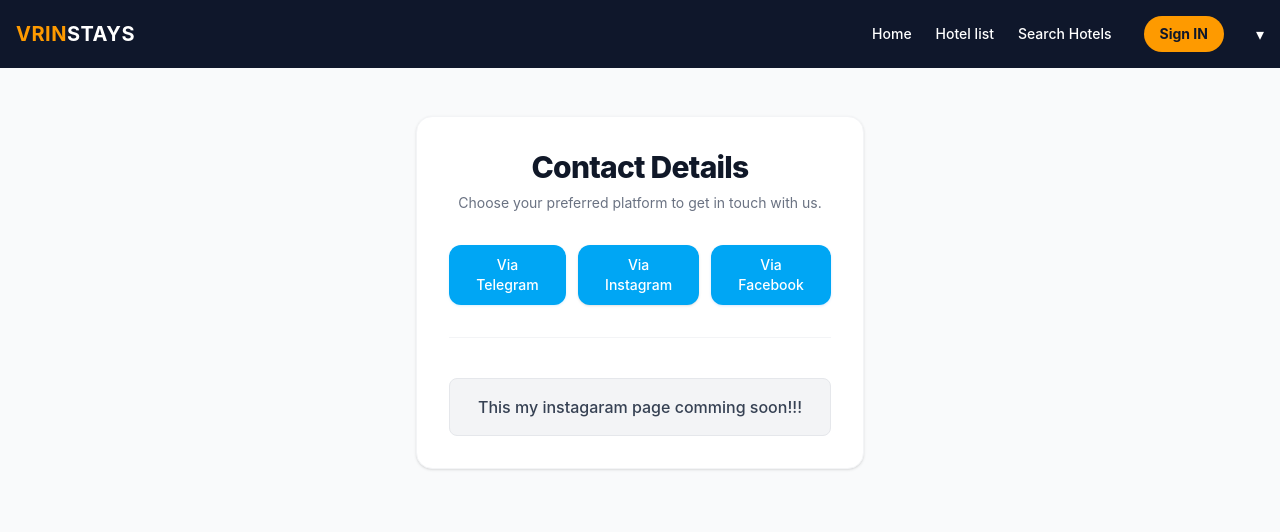
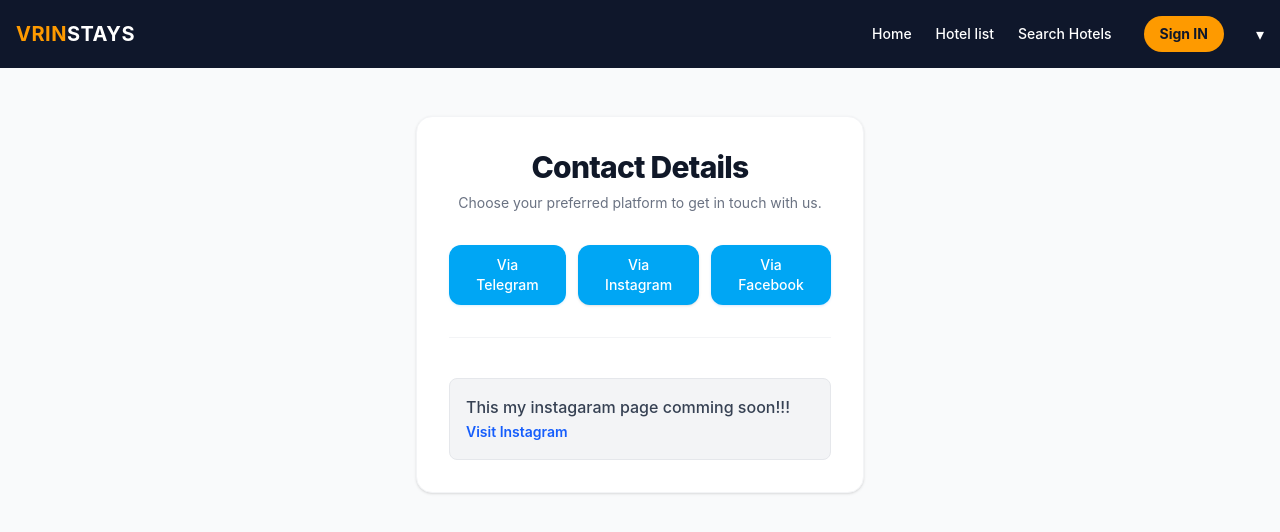
Before and after one commit to Suyashgupta-dev/Vrin-Stays, a React (Vite) app: page /Contact/ig in a window 1280 px wide. Shown: the top 532 px of the page. Built offline with nearby package versions, Linux system fonts and the light colour scheme.

Commit message:
updated contact us page, and about us page

```diff
--- a/src/Pages/Children_contact/FB.jsx
+++ b/src/Pages/Children_contact/FB.jsx
@@ -1,9 +1,17 @@
 export default function FB() {
     return (
         <div className="p-4 bg-gray-100 rounded-lg border border-gray-200 mt-4">
-            <p className="text-gray-700 font-medium text-center">
+            <p className="text-gray-700 font-medium ">
                 This is my Facebook page coming soon!!!
             </p>
+            <a
+                href="https://facebook.com"
+                target="_blank"
+                rel="noopener noreferrer"
+                className="text-blue-600 hover:underline text-sm font-semibold"
+            >
+                Visit Facebook
+            </a>
         </div>
     );
 }
--- a/src/Pages/Children_contact/IG.jsx
+++ b/src/Pages/Children_contact/IG.jsx
@@ -1,9 +1,17 @@
 export default function IG(){
     return(<>
      <div className="p-4 bg-gray-100 rounded-lg border border-gray-200 mt-4">
-            <p className="text-gray-700 font-medium text-center">
+            <p className="text-gray-700 font-medium ">
                  This my instagaram page comming soon!!!
             </p>
+             <a
+                href="https://Instagram.com"
+                target="_blank"
+                rel="noopener noreferrer"
+                className="text-blue-600 hover:underline text-sm font-semibold"
+            >
+                Visit Instagram
+            </a>
         </div>
 
         </>)
--- a/src/Pages/Children_contact/TP.jsx
+++ b/src/Pages/Children_contact/TP.jsx
@@ -1,9 +1,17 @@
 export default function TP(){
     return(<>
      <div className="p-4 bg-gray-100 rounded-lg border border-gray-200 mt-4">
-            <p className="text-gray-700 font-medium text-center">
+            <p className="text-gray-700 font-medium">
                 This my Telegram page comming soon!!!
             </p>
+             <a
+                href="https://telegram.com"
+                target="_blank"
+                rel="noopener noreferrer"
+                className="text-blue-600 hover:underline text-sm font-semibold"
+            >
+                Visit Telegram
+            </a>
         </div>
 
         </>)
--- a/src/Pages/Home_page.jsx
+++ b/src/Pages/Home_page.jsx
@@ -115,7 +115,7 @@ export default function HomePage() {
 
 
             <footer className="bg-slate-900 text-gray-400 py-10 px-6 text-center text-sm">
-                <p>&copy; 2026 BlissLuxeon Hotels Platform. All rights reserved.</p>
+                <p>Thanku By VRIN STAYS.</p>
             </footer>
         </div>
     );
--- a/src/Pages/Our_team_page.jsx
+++ b/src/Pages/Our_team_page.jsx
@@ -35,6 +35,15 @@ export default function OurTeamPage() {
                         <h3 className="text-xl font-bold text-gray-900">{member.name}</h3>
                         <p className="text-sm font-semibold text-emerald-600 mb-3">{member.role}</p>
                         <p className="text-sm text-gray-500 leading-relaxed">{member.bio}</p>
+                        <a
+                             href="https://www.linkedin.com/in/suyz2025/"
+                             target="_blank"
+                             rel="noopener noreferrer"
+                             className="text-blue-600 hover:underline text-sm font-semibold"
+                         >
+                            Visit Linked IN
+                         </a>
+
                     </div>
                 ))}
             </div>
```
